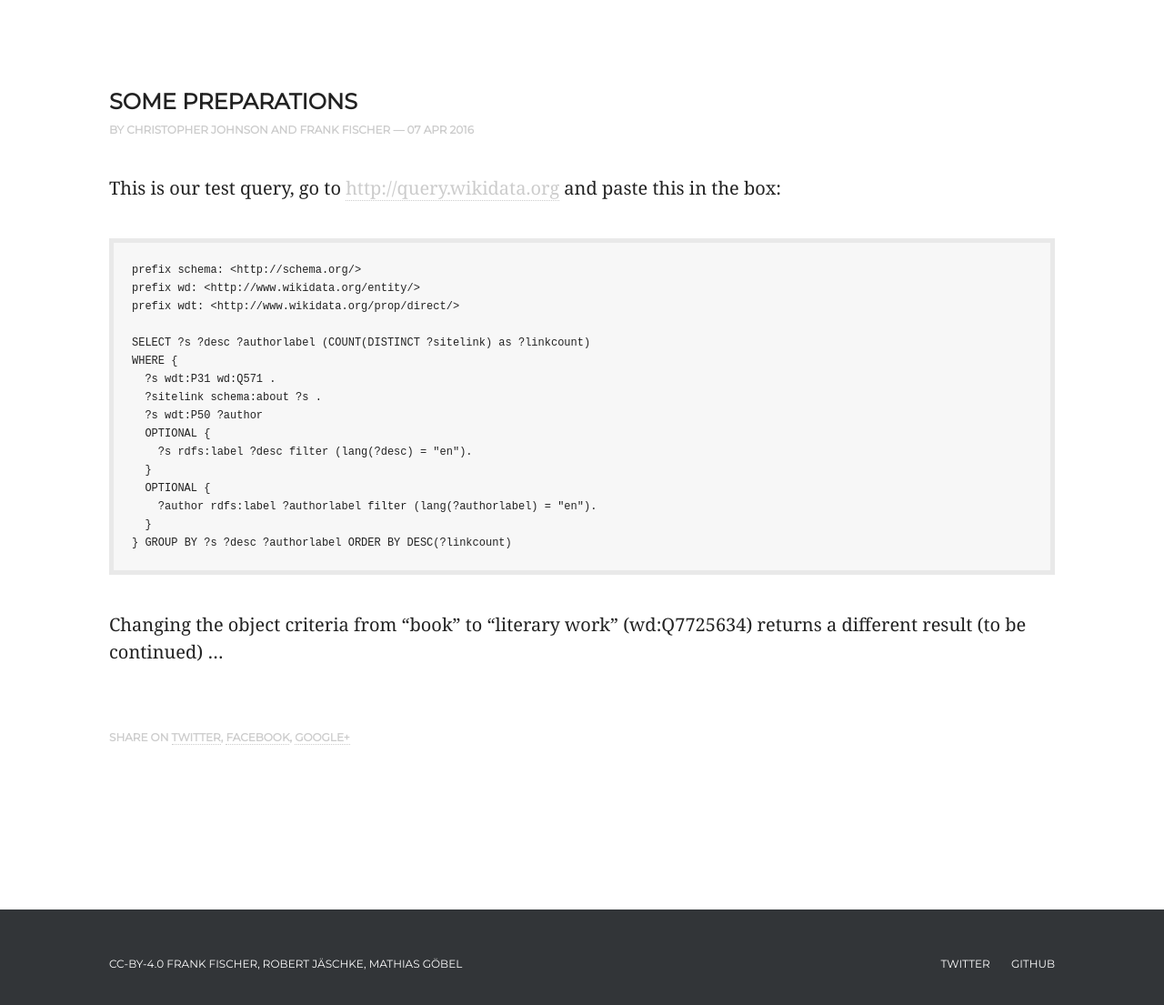
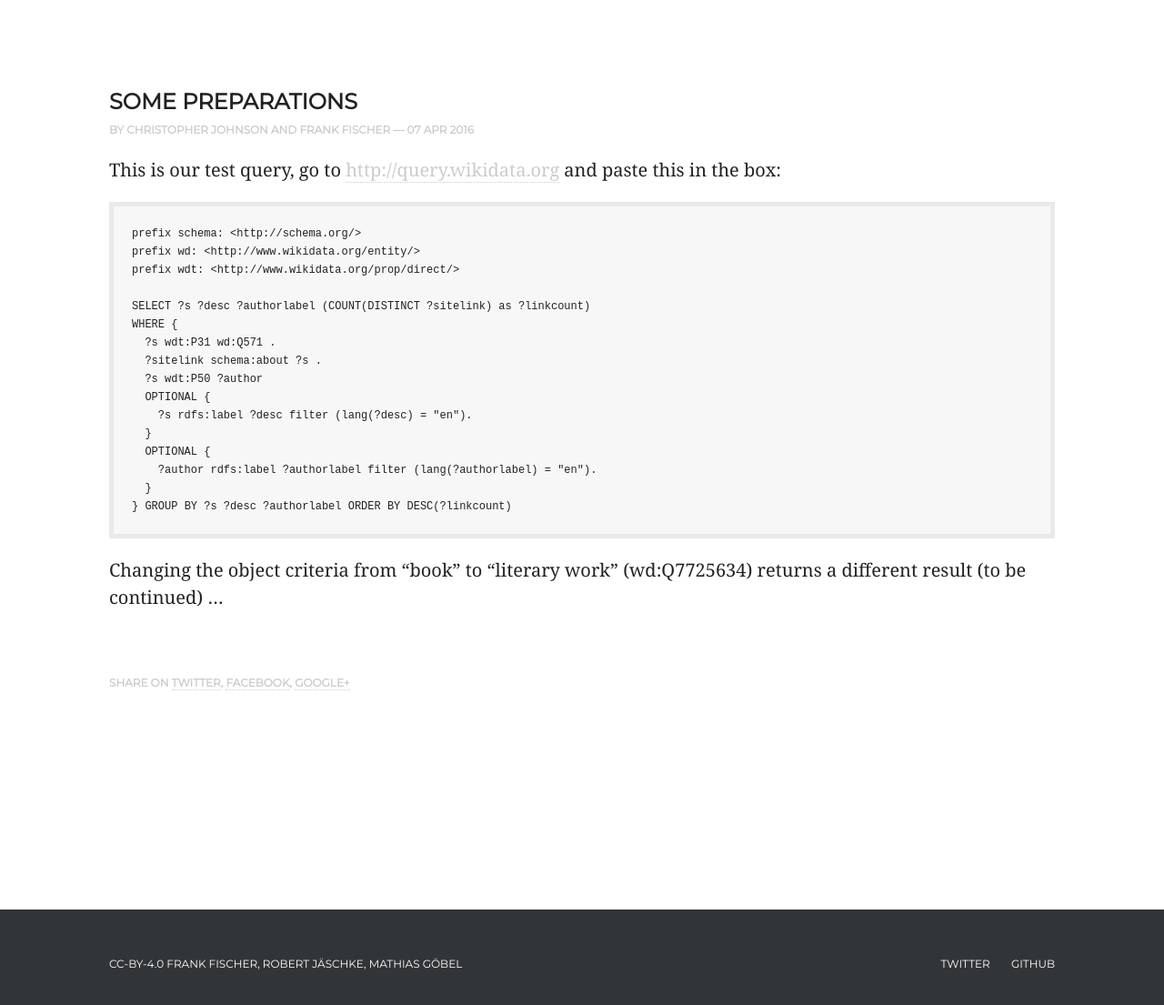
Before and after one commit to weltliteratur/blog, a Jekyll site: the page built from _posts/2016-02-18-Some-Preparations.markdown, in a window 1280 px wide. Shown: the part 250-1355 px from the top of the page at 91% size. Built offline with Jekyll 4.4.1, drawn with Linux system fonts in a browser that asks for light colours; some web fonts are replaced.

Commit message:
adjusted p.margin

```diff
--- a/css/style.css
+++ b/css/style.css
@@ -88,7 +88,7 @@ a {
 	border-bottom: 1px dotted #ccc;
 }
 p {
-	margin: 40px 0;
+	margin: 20px 0;
 }
 ul {
 	list-style: square inside;
```
